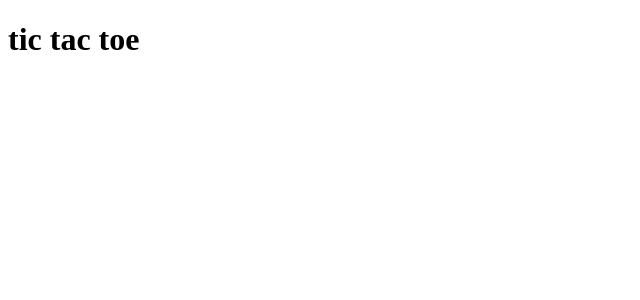
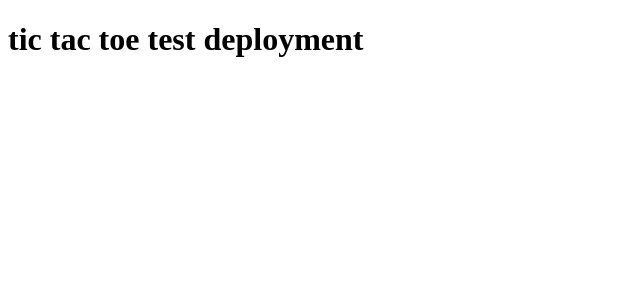
Before and after one commit to mohanramphp/angularattack-workspace, an Angular app: page / in a window 1280 px wide. Shown: the top 300 px of the page, without its empty margins (0-640 px from the left). Built offline with nearby package versions, Linux system fonts and the light colour scheme.

Commit message:
Setting up prod deployment pipeline

```diff
--- a/projects/tic-tac-toe/src/app/app.component.html
+++ b/projects/tic-tac-toe/src/app/app.component.html
@@ -1,4 +1,4 @@
 <h1>
-  tic tac toe
+  tic tac toe test deployment
 </h1>
 <router-outlet></router-outlet>
```
Also changed, not shown: package.json (+5 -3 lines), 2 other files (tests, documents, lock files or other folders).
